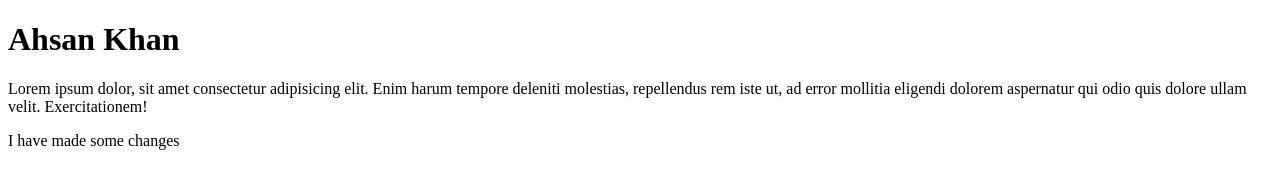
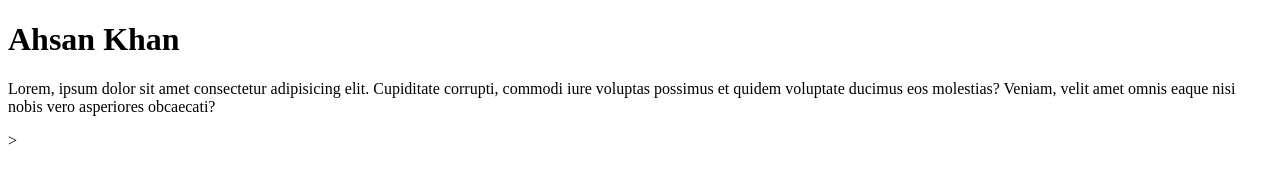
Before and after one commit to A-Khan27/first-project, a plain HTML site: page index.html in a window 1280 px wide. Drawn offline with Linux system fonts and the light colour scheme.

Commit message:
ptag-added

```diff
--- a/index.html
+++ b/index.html
@@ -7,6 +7,6 @@
     <title>Document</title>
 </head>
 <body><h1>Ahsan Khan</h1>
-    <p>Lorem ipsum dolor, sit amet consectetur adipisicing elit. Enim harum tempore deleniti molestias, repellendus rem iste ut, ad error mollitia eligendi dolorem aspernatur qui odio quis dolore ullam velit. Exercitationem!</p>
-<p>I have made some changes</p></body>
+    <p>Lorem, ipsum dolor sit amet consectetur adipisicing elit. Cupiditate corrupti, commodi iure voluptas possimus et quidem voluptate ducimus eos molestias? Veniam, velit amet omnis eaque nisi nobis vero asperiores obcaecati?
+    </p>></body>
 </html>
```
